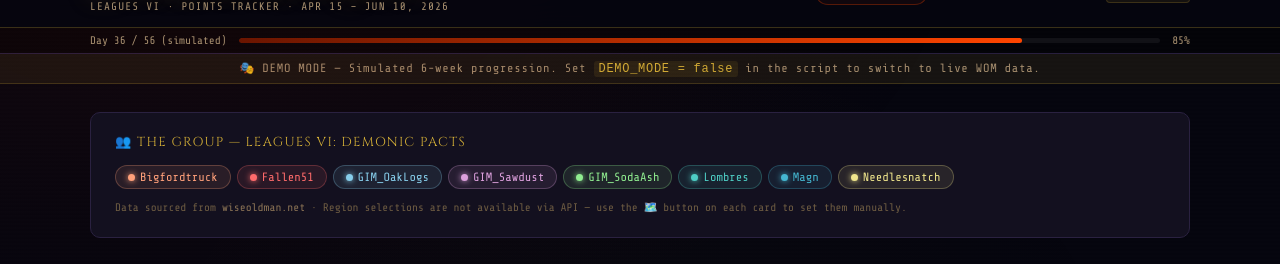
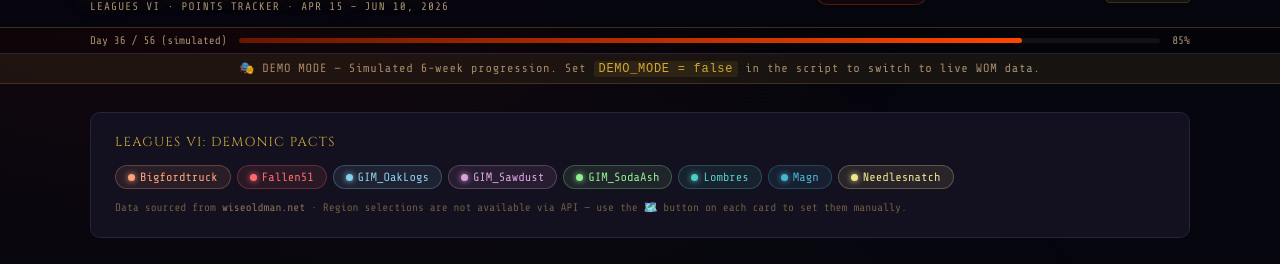
Before and after one commit to Cactusbandit/cactusbandit.github.io, a plain HTML site: page index.html in a window 1280 px wide. Shown: the part 43-307 px from the top of the page. Drawn offline with nearby package versions, Linux system fonts and the light colour scheme.

Commit message:
Section content change

```diff
--- a/index.html
+++ b/index.html
@@ -571,7 +571,7 @@
 
     <!-- Group header -->
     <div class="add-section">
-      <div class="section-label">👥 The Group — Leagues VI: Demonic Pacts</div>
+      <div class="section-label">Leagues VI: Demonic Pacts</div>
       <div style="display:flex;flex-wrap:wrap;gap:8px;align-items:center">
         <div id="groupRoster" style="display:flex;flex-wrap:wrap;gap:6px;flex:1"></div>
       </div>
```
